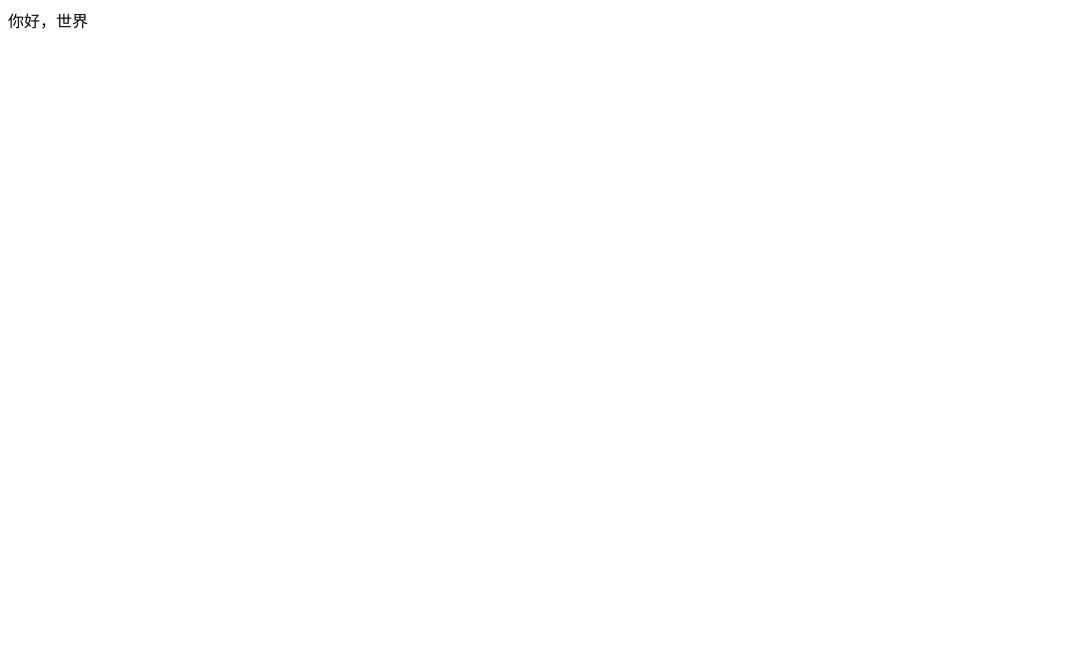
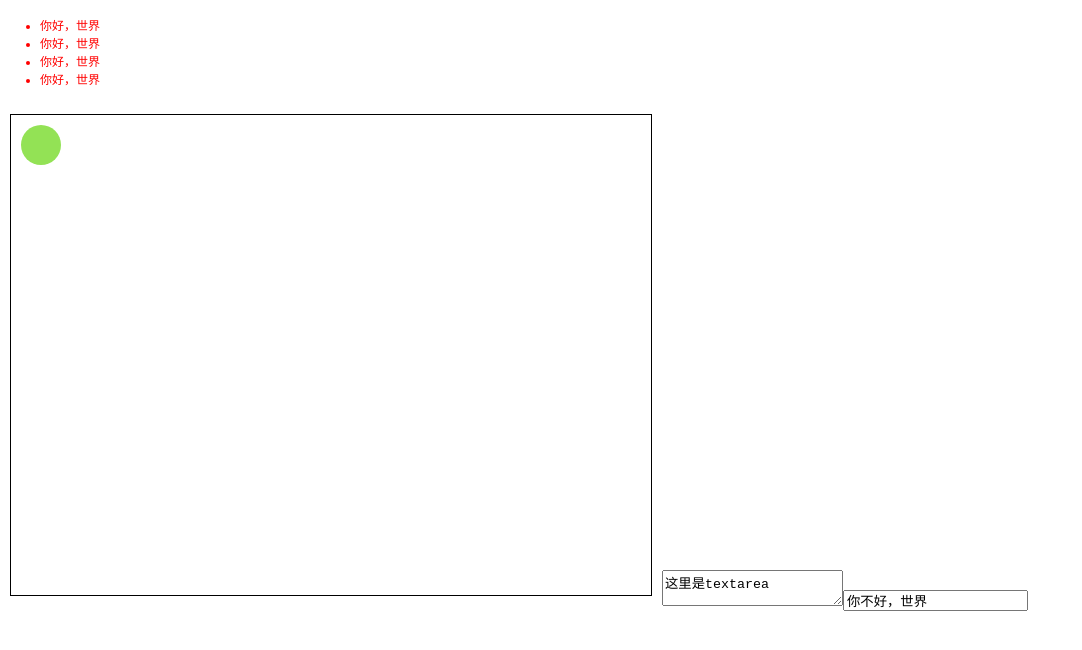
Before and after one commit to gstok/d3js-learn, a website built with webpack: page src/index.html in a window 1280 px wide. Shown: the whole page, without its empty margins (0-1082 px from the left). Built offline with nearby package versions, Linux system fonts and the light colour scheme.

Commit message:
d3选择器操作dom尝试

```diff
--- a/package.json
+++ b/package.json
@@ -16,6 +16,7 @@
     "babel-loader": "^7.1.4",
     "babel-preset-env": "^1.6.1",
     "css-loader": "^0.28.11",
+    "d3": "^5.0.1",
     "html-webpack-plugin": "^3.2.0",
     "style-loader": "^0.20.3",
     "url-loader": "^1.0.1",
--- a/src/index.html
+++ b/src/index.html
@@ -5,8 +5,34 @@
     <meta name="viewport" content="width=device-width, initial-scale=1.0">
     <meta http-equiv="X-UA-Compatible" content="ie=edge">
     <title>D3.Js Learn</title>
+    <style>
+        html, body {
+            margin: 0px;
+            padding: 0px;
+            width: 100%;
+            height: 100%;
+        }
+        .d3-area {
+            position: fixed;
+            width: 100%;
+            height: 100%;
+        }
+        .mysvg {
+            width: 640px;
+            height: 480px;
+            border: solid 1px black;
+            margin: 10px;
+        }
+    </style>
 </head>
 <body>
-    <div>你好，世界</div>
+    <div id="d3-area">
+        <ul>
+            <li></li>
+            <li></li>
+            <li></li>
+            <li></li>
+        </ul>
+    </div>
 </body>
 </html>
--- a/src/index.js
+++ b/src/index.js
@@ -1,2 +1,34 @@
 
-console.log("你好，世界");
+
+import * as d3 from 'd3';
+
+let li = d3.select("ul").selectAll("li").text("你好，世界");
+li.style("color", "red");
+li.style("font-size", "12px");
+
+console.log(li.empty());
+console.log(li.node());
+console.log(li.size());
+
+let mySvg = d3.select("body").append("svg")
+    .attr("width", 640)
+    .attr("height", 480);
+mySvg.classed("mysvg", true);
+
+console.log(mySvg.classed("mysvg"));
+
+mySvg.append("circle")
+    .attr("cx", 30)
+    .attr("cy", 30)
+    .attr("r", 20)
+    .attr("fill", "#93e255");
+
+let body = d3.select("body");
+let input = body.append("input");
+input.attr("type", "text");
+input.attr("value", "你好，世界");
+input.property("value", "你不好，世界");
+
+let span = body.insert("span", "input").text("这里是span");
+body.insert("textarea", "span").text("这里是textarea");
+span.remove();
```
Also changed, not shown: 1 other file.
